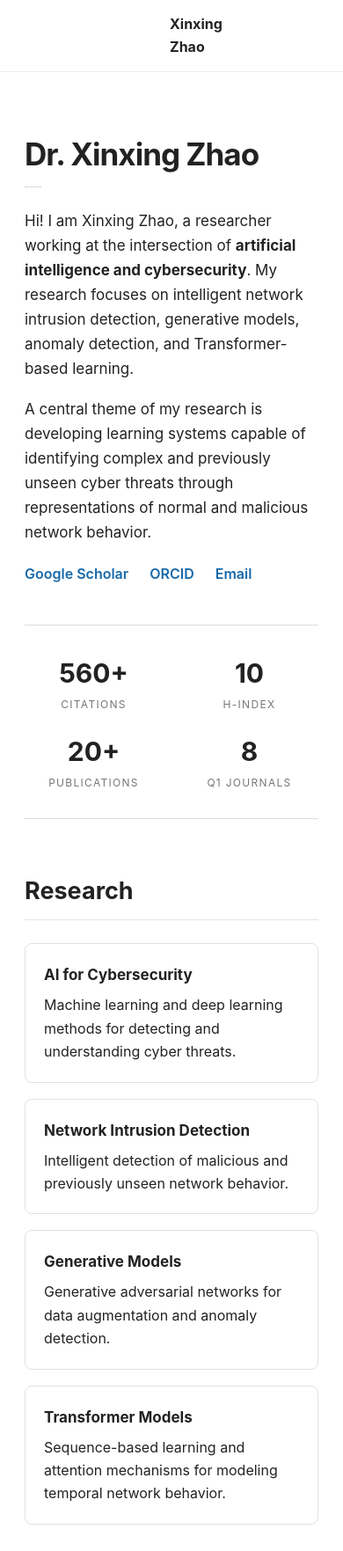
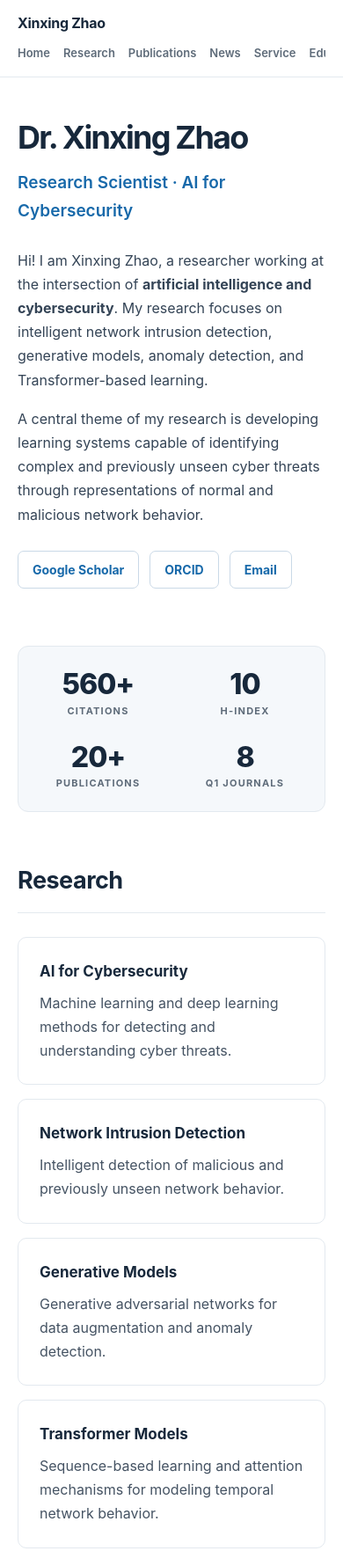
Before and after one commit to Hsinhsing/Hsinhsing_Chao.github.io, a plain HTML site: page index.html in a window 390 px wide. Shown: the top 1763 px of the page at 88% size. Drawn offline with Linux system fonts and the light colour scheme.

Commit message:
Update index.html

```diff
--- a/index.html
+++ b/index.html
@@ -1,12 +1,22 @@
+
 <!DOCTYPE html>
 <html lang="en">
 <head>
   <meta charset="UTF-8">
   <meta name="viewport" content="width=device-width, initial-scale=1.0">
+  <meta name="description" content="Academic website of Dr. Xinxing Zhao, researcher in artificial intelligence, cybersecurity, and network intrusion detection.">
 
   <title>Dr. Xinxing Zhao | AI for Cybersecurity</title>
 
   <style>
+    :root {
+      --ink: #17283b;
+      --muted: #5e6b79;
+      --accent: #1769aa;
+      --line: #e3e9ef;
+      --soft: #f5f8fb;
+    }
+
     * {
       box-sizing: border-box;
     }
@@ -17,15 +27,16 @@
 
     body {
       margin: 0;
-      font-family: -apple-system, BlinkMacSystemFont, "Segoe UI", Roboto,
-                   Helvetica, Arial, sans-serif;
-      color: #222;
-      background: #ffffff;
-      line-height: 1.65;
+      font-family: -apple-system, BlinkMacSystemFont,
+        "Segoe UI", Roboto, Helvetica, Arial, sans-serif;
+      color: var(--ink);
+      background: #fff;
+      line-height: 1.7;
+      -webkit-font-smoothing: antialiased;
     }
 
     a {
-      color: #1769aa;
+      color: var(--accent);
       text-decoration: none;
     }
 
@@ -34,92 +45,120 @@
     }
 
     .container {
-      max-width: 960px;
+      max-width: 1020px;
       margin: 0 auto;
-      padding: 0 28px 80px;
+      padding: 0 32px 72px;
     }
 
-    /* ---------- NAVIGATION ---------- */
+    /* NAVIGATION */
 
     nav {
       position: sticky;
       top: 0;
       z-index: 1000;
-      background: rgba(255, 255, 255, 0.6);
-      border-bottom: 1px solid #eeeeee;
-      backdrop-filter: blur(8px);
+      background: rgba(255, 255, 255, 0.94);
+      border-bottom: 1px solid var(--line);
+      backdrop-filter: blur(14px);
     }
 
     .nav-inner {
-      max-width: 60px;
-      margin: 0 auto;
-      padding: 14px 28px;
+      max-width: 1020px;
+      margin: auto;
+      padding: 16px 32px;
       display: flex;
       justify-content: space-between;
       align-items: center;
+      gap: 24px;
     }
 
     .nav-name {
-      font-weight: 700;
-      color: #222;
+      font-weight: 750;
+      letter-spacing: -0.3px;
+      color: var(--ink);
+      white-space: nowrap;
+    }
+
+    .nav-links {
+      display: flex;
+      gap: 20px;
+      align-items: center;
+      flex-wrap: wrap;
     }
 
     .nav-links a {
-      margin-left: 22px;
-      font-size: 14px;
-      font-weight: 500;
-      color: #555;
+      font-size: 13px;
+      font-weight: 600;
+      color: var(--muted);
+      white-space: nowrap;
     }
 
     .nav-links a:hover {
-      color: #176aa;
+      color: var(--accent);
       text-decoration: none;
     }
 
-    /* ---------- HERO ---------- */
+    /* HERO */
 
     .hero {
-      padding-top: 65px;
-      margin-bottom: 45px;
+      padding: 78px 0 18px;
     }
 
     h1 {
-      font-size: 43px;
-      margin: 0 0 7px;
-      letter-spacing: -1px;
+      font-size: clamp(36px, 5vw, 54px);
+      line-height: 1.16;
+      margin: 0 0 14px;
+      letter-spacing: -1.8px;
     }
 
     .subtitle {
-      font-size: 1px;
-      color: #666;
-      margin-bottom: 24px;
+      font-size: 19px;
+      font-weight: 600;
+      color: var(--accent);
+      margin-bottom: 26px;
     }
 
     .intro {
       font-size: 17px;
-      max-width: 850px;
+      max-width: 790px;
+      color: #344456;
+    }
+
+    .intro p {
+      margin: 0 0 17px;
     }
 
     .links {
-      margin-top: 20px;
-      font-size: 16px;
+      display: flex;
+      flex-wrap: wrap;
+      gap: 12px;
+      margin-top: 27px;
     }
 
     .links a {
-      margin-right: 20px;
-      font-weight: 600;
+      display: inline-block;
+      padding: 9px 16px;
+      font-size: 14px;
+      font-weight: 650;
+      border: 1px solid #cad9e7;
+      border-radius: 7px;
     }
 
-    /* ---------- METRICS ---------- */
+    .links a:hover {
+      background: var(--soft);
+      text-decoration: none;
+    }
+
+    /* METRICS */
 
     .metrics {
       display: grid;
-      grid-template-columns: repeat(4, 1fr);
-      gap: 20px;
-      margin: 45px 0 60px;
-      padding: 30px 0;
-      border-top: 1px solid #ddd;
-      border-bottom: 1px solid #ddd;
+      grid-template-columns: repeat(4, minmax(0, 1fr));
+      gap: 16px;
+      margin: 47px 0 75px;
+      padding: 25px;
+      background: var(--soft);
+      border: 1px solid var(--line);
+      border-radius: 12px;
     }
 
     .metric {
@@ -127,136 +166,172 @@
     }
 
     .metric-number {
-      font-size: 30px;
-      font-weight: 700;
+      font-size: 32px;
+      font-weight: 760;
+      line-height: 1.3;
+      letter-spacing: -1px;
     }
 
     .metric-label {
-      font-size: 12px;
-      color: #777;
-      letter-spacing: 1.3px;
+      font-size: 11px;
+      font-weight: 650;
+      color: var(--muted);
+      letter-spacing: 1.2px;
       text-transform: uppercase;
     }
 
-    /* ---------- SECTIONS ---------- */
+    /* SECTIONS */
 
     section {
-      margin-bottom: 60px;
-      scroll-margin-top: 0px;
+      margin-bottom: 70px;
+      scroll-margin-top: 90px;
     }
 
     h2 {
       font-size: 27px;
-      margin-bottom: 26px;
-      border-bottom: 1px solid #e5e5e5;
-      padding-bottom: 10px;
+      letter-spacing: -0.5px;
+      margin: 0 0 27px;
+      padding-bottom: 13px;
+      border-bottom: 1px solid var(--line);
     }
 
-    /* ---------- RESEARCH ---------- */
+    /* RESEARCH */
 
     .research-grid {
       display: grid;
-      grid-template-columns: repeat(2, 1fr);
-      gap: 18px;
+      grid-template-columns: repeat(2, minmax(0, 1fr));
+      gap: 16px;
     }
 
     .research-card {
-      padding: 21px;
-      border: 1px solid #e1e1e1;
-      border-radius: 8px;
+      padding: 24px;
+      border: 1px solid var(--line);
+      border-radius: 10px;
       background: #fff;
+      color: #455363;
+      transition: border-color 0.2s, box-shadow 0.2s;
+    }
+
+    .research-card:hover {
+      border-color: #bbd1e5;
+      box-shadow: 0 5px 22px rgba(24, 65, 98, 0.06);
     }
 
     .research-card strong {
       display: block;
       font-size: 17px;
-      margin-bottom: 7px;
+      color: var(--ink);
+      margin-bottom: 8px;
     }
 
-    /* ---------- PUBLICATIONS ---------- */
+    /* PUBLICATIONS */
 
     .publication {
-      margin-bottom: 34px;
-      padding-bottom: 3px;
+      margin-bottom: 28px;
+      padding: 0 0 25px;
+      border-bottom: 1px solid var(--line);
+    }
+
+    .publication:last-child {
+      border-bottom: 0;
     }
 
     .publication-title {
       font-size: 18px;
-      font-weight: 700;
-      color: #176aa;
-      margin-bottom: 5px;
-      line-height: 1.45;
+      font-weight: 720;
+      color: var(--ink);
+      margin-bottom: 7px;
+      line-height: 1.5;
     }
 
     .authors {
-      font-size: 15px;
-      color: #444;
-      margin-bottom: 3px;
+      font-size: 14px;
+      color: #465568;
+      margin-bottom: 4px;
     }
 
     .venue {
-      font-size: 15px;
+      font-size: 14px;
       font-style: italic;
-      color: #555;
+      color: var(--muted);
     }
 
     .pub-links {
-      margin-top: 8px;
+      margin-top: 9px;
     }
 
     .pub-links a {
-      margin-right: 14px;
       font-size: 14px;
-      font-weight: 600;
+      font-weight: 650;
     }
 
-    /* ---------- NEWS ---------- */
+    /* NEWS */
 
     .news-item {
       display: grid;
-      grid-template-columns: 110px 1fr;
-      margin-bottom: 18px;
+      grid-template-columns: 90px minmax(0, 1fr);
+      gap: 12px;
+      margin-bottom: 20px;
     }
 
     .news-date {
+      font-size: 14px;
       font-weight: 700;
-      color: #777;
-      font-size: 14px;
+      color: var(--accent);
     }
 
     .news-text {
-      font-size: 16px;
+      font-size: 15px;
+      color: #405063;
     }
 
-    /* ---------- FOOTER ---------- */
+    /* FOOTER */
 
     footer {
-      margin-top: 70px;
+      margin-top: 65px;
       padding-top: 22px;
-      border-top: 1px solid #ddd;
-      color: #888;
+      border-top: 1px solid var(--line);
+      color: #778390;
       font-size: 13px;
       text-align: center;
     }
 
-    /* ---------- MOBILE ---------- */
+    /* MOBILE */
 
-    @media (max-width: 700px) {
+    @media (max-width: 760px) {
+      .nav-inner {
+        padding: 13px 20px;
+        display: block;
+      }
 
-      .nav-inner {
-        align-items: flex-start;
+      .nav-name {
+        margin-bottom: 9px;
       }
 
       .nav-links {
-        display: none;
+        gap: 15px;
+        flex-wrap: nowrap;
+        overflow-x: auto;
+        padding-bottom: 3px;
       }
 
-      h1 {
-        font-size: 35px;
+      .container {
+        padding: 0 20px 55px;
+      }
+
+      .hero {
+        padding-top: 48px;
+      }
+
+      .intro {
+        font-size: 16px;
       }
 
       .metrics {
         grid-template-columns: repeat(2, 1fr);
+        gap: 22px 10px;
+        padding: 22px 12px;
+        margin-bottom: 55px;
       }
 
       .research-grid {
@@ -264,25 +339,34 @@
       }
 
       .news-item {
-        grid-template-columns: 1fr;
+        grid-template-columns: 65px 1fr;
       }
 
-      .news-date {
-        margin-bottom: 3px;
+      section {
+        scroll-margin-top: 120px;
       }
     }
 
+    @media (max-width: 380px) {
+      .metric-number {
+        font-size: 27px;
+      }
+
+      .news-item {
+        grid-template-columns: 1fr;
+        gap: 0;
+      }
+    }
   </style>
 </head>
 
 <body>
 
+  <!-- NAVIGATION -->
+
   <nav>
     <div class="nav-inner">
-
-    <div class="nav-name">
-      Xinxing Zhao
-    </div>
+      <div class="nav-name">Xinxing Zhao</div>
 
       <div class="nav-links">
         <a href="#home">Home</a>
@@ -292,10 +376,8 @@
         <a href="#service">Service</a>
         <a href="#education">Education</a>
       </div>
-
     </div>
   </nav>
-
 
   <div class="container">
 
@@ -310,42 +392,40 @@
       </div>
 
       <div class="intro">
-
         <p>
-        Hi! I am Xinxing Zhao, a researcher working at the intersection of
+          Hi! I am Xinxing Zhao, a researcher working at
+          the intersection of
           <strong>artificial intelligence and cybersecurity</strong>.
-        My research focuses on intelligent network intrusion detection,
-        generative models, anomaly detection, and Transformer-based learning.
+          My research focuses on intelligent network intrusion
+          detection, generative models, anomaly detection,
+          and Transformer-based learning.
         </p>
 
         <p>
-        A central theme of my research is developing learning systems capable
-        of identifying complex and previously unseen cyber threats through
-        representations of normal and malicious network behavior.
+          A central theme of my research is developing learning
+          systems capable of identifying complex and previously
+          unseen cyber threats through representations of
+          normal and malicious network behavior.
         </p>
-
       </div>
 
       <div class="links">
-
-      <a href="https://scholar.google.com/citations?user=Yp_-O1cAAAAJ&hl=en"
-         target="_blank">
+        <a href="https://scholar.google.com/citations?user=Yp_-O1cAAAAJ&amp;hl=en"
+           target="_blank" rel="noopener noreferrer">
           Google Scholar
         </a>
 
         <a href="https://orcid.org/0000-0001-5815-043X"
-         target="_blank">
+           target="_blank" rel="noopener noreferrer">
           ORCID
         </a>
 
         <a href="mailto:Xinxing_zhao@alumni.sutd.edu.sg">
           Email
         </a>
-
       </div>
 
     </div>
-
 
     <!-- METRICS -->
 
@@ -373,7 +453,6 @@
 
     </div>
 
-
     <!-- RESEARCH -->
 
     <section id="research">
@@ -384,45 +463,42 @@
 
         <div class="research-card">
           <strong>AI for Cybersecurity</strong>
-        Machine learning and deep learning methods for detecting and
-        understanding cyber threats.
+          Machine learning and deep learning methods for
+          detecting and understanding cyber threats.
         </div>
 
         <div class="research-card">
           <strong>Network Intrusion Detection</strong>
-        Intelligent detection of malicious and previously unseen network
-        behavior.
+          Intelligent detection of malicious and previously
+          unseen network behavior.
         </div>
 
         <div class="research-card">
           <strong>Generative Models</strong>
-        Generative adversarial networks for data augmentation and anomaly
-        detection.
+          Generative adversarial networks for data augmentation
+          and anomaly detection.
         </div>
 
         <div class="research-card">
           <strong>Transformer Models</strong>
-        Sequence-based learning and attention mechanisms for modeling
-        temporal network behavior.
+          Sequence-based learning and attention mechanisms
+          for modeling temporal network behavior.
         </div>
 
       </div>
 
     </section>
 
-
-  <!-- SELECTED PUBLICATIONS -->
+    <!-- PUBLICATIONS -->
 
     <section id="publications">
 
       <h2>Selected Publications</h2>
 
-
       <div class="publication">
-
         <div class="publication-title">
-        Enhancing Network Intrusion Detection Performance Using
-        Generative Adversarial Networks
+          Enhancing Network Intrusion Detection Performance
+          Using Generative Adversarial Networks
         </div>
 
         <div class="authors">
@@ -430,23 +506,22 @@
         </div>
 
         <div class="venue">
-        Computers & Security, 2024
+          Computers &amp; Security, 2024
         </div>
 
-
-
         <div class="pub-links">
-  <a href="https://www.sciencedirect.com/science/article/abs/pii/S0167404824003109" target="_blank">Paper</a>
-
+          <a href="https://www.sciencedirect.com/science/article/abs/pii/S0167404824003109"
+             target="_blank" rel="noopener noreferrer">
+            Paper
+          </a>
         </div>
       </div>
 
-
       <div class="publication">
-
         <div class="publication-title">
-        Threshold-Free Network Anomaly Detection via Comparative
-        Reconstruction Error Learning with Parallel GANs
+          Threshold-Free Network Anomaly Detection via
+          Comparative Reconstruction Error Learning
+          with Parallel GANs
         </div>
 
         <div class="authors">
@@ -458,38 +533,34 @@
         </div>
 
         <div class="pub-links">
-  <a href="https://www.sciencedirect.com/science/article/abs/pii/S2214212626001663" target="_blank">Paper</a>
-
+          <a href="https://www.sciencedirect.com/science/article/abs/pii/S2214212626001663"
+             target="_blank" rel="noopener noreferrer">
+            Paper
+          </a>
+        </div>
       </div>
 
-    </div>
-
-
       <div class="publication">
-
         <div class="publication-title">
-        Multi-View Learning of Normal Network Behavior Using
-        Transformer Generative Adversarial Networks for
-        Network Intrusion Detection
+          Multi-View Learning of Normal Network Behavior
+          Using Transformer Generative Adversarial Networks
+          for Network Intrusion Detection
         </div>
 
         <div class="authors">
           <strong>Xinxing Zhao</strong>, et al.
-
         </div>
 
         <div class="venue">
           Manuscript in preparation
         </div>
-
       </div>
 
-
       <div class="publication">
-
         <div class="publication-title">
-        Application of Artificial Intelligence Techniques for the
-        Detection of Alzheimer's Disease Using Structural MRI Images
+          Application of Artificial Intelligence Techniques
+          for the Detection of Alzheimer's Disease
+          Using Structural MRI Images
         </div>
 
         <div class="authors">
@@ -501,14 +572,14 @@
         </div>
 
         <div class="pub-links">
-  <a href="https://www.sciencedirect.com/science/article/abs/pii/S0208521621000127" target="_blank">Paper</a>
-
+          <a href="https://www.sciencedirect.com/science/article/abs/pii/S0208521621000127"
+             target="_blank" rel="noopener noreferrer">
+            Paper
+          </a>
         </div>
-
       </div>
 
     </section>
-
 
     <!-- NEWS -->
 
@@ -518,49 +589,50 @@
 
       <div class="news-item">
         <div class="news-date">2026</div>
-
         <div class="news-text">
           New research on
-        <strong>Transformer-GAN based multi-view network anomaly detection</strong>.
+          <strong>
+            Transformer-GAN based multi-view network
+            anomaly detection
+          </strong>.
         </div>
       </div>
 
       <div class="news-item">
         <div class="news-date">2026</div>
-
         <div class="news-text">
-        Our threshold-free parallel Two-GAN network intrusion detection work
-        was published in the
-        <strong>Journal of Information Security and Applications</strong>.
+          Our threshold-free parallel Two-GAN network
+          intrusion detection work was published in the
+          <strong>
+            Journal of Information Security and Applications
+          </strong>.
         </div>
       </div>
 
       <div class="news-item">
         <div class="news-date">2024</div>
-
         <div class="news-text">
-        Our GAN-based network intrusion detection research was published in
-        <strong>Computers & Security</strong>.
+          Our GAN-based network intrusion detection research
+          was published in
+          <strong>Computers &amp; Security</strong>.
         </div>
       </div>
 
     </section>
 
-
-  <!-- SERVICE -->
+    <!-- ACADEMIC SERVICE -->
 
     <section id="service">
 
       <h2>Academic Service</h2>
 
       <p>
-      I regularly serve as a peer reviewer for international journals in
-      artificial intelligence, machine learning, cybersecurity, healthcare
-      informatics, and data science.
+        I regularly serve as a peer reviewer for international
+        journals in artificial intelligence, machine learning,
+        cybersecurity, healthcare informatics, and data science.
       </p>
 
     </section>
-
 
     <!-- EDUCATION -->
 
@@ -569,17 +641,20 @@
       <h2>Education</h2>
 
       <p>
-      <strong>Ph.D.</strong> — Artificial Intelligence in Healthcare Services,
+        <strong>Ph.D.</strong> —
+        Artificial Intelligence in Healthcare Services,
         Singapore University of Technology and Design
       </p>
 
       <p>
-      <strong>M.Eng.</strong> — Secure Communication and Networks,
+        <strong>M.Eng.</strong> —
+        Secure Communication and Networks,
         Nanyang Technological University
       </p>
 
     </section>
 
+    <!-- FOOTER -->
 
     <footer>
       © 2026 Xinxing Zhao · Built with GitHub Pages
```
Lines whose indentation alone changed are shown as unchanged.
